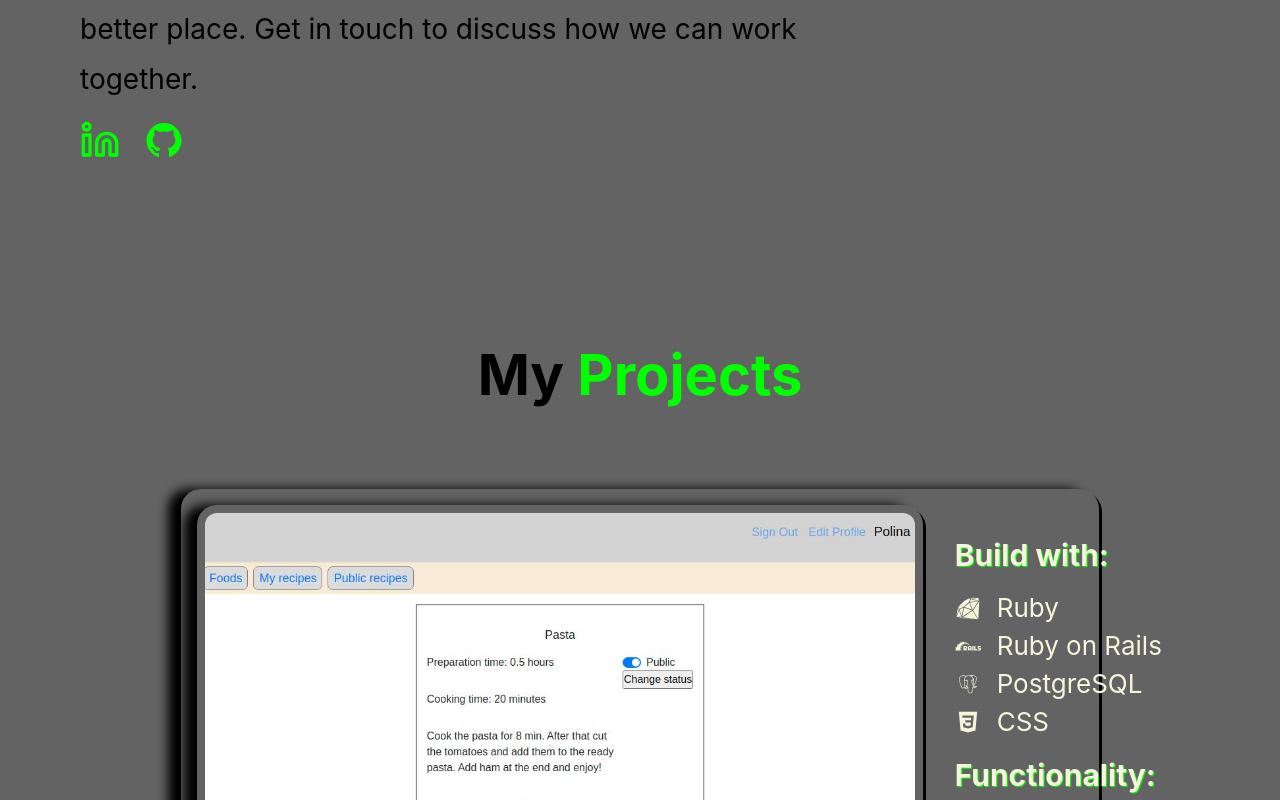
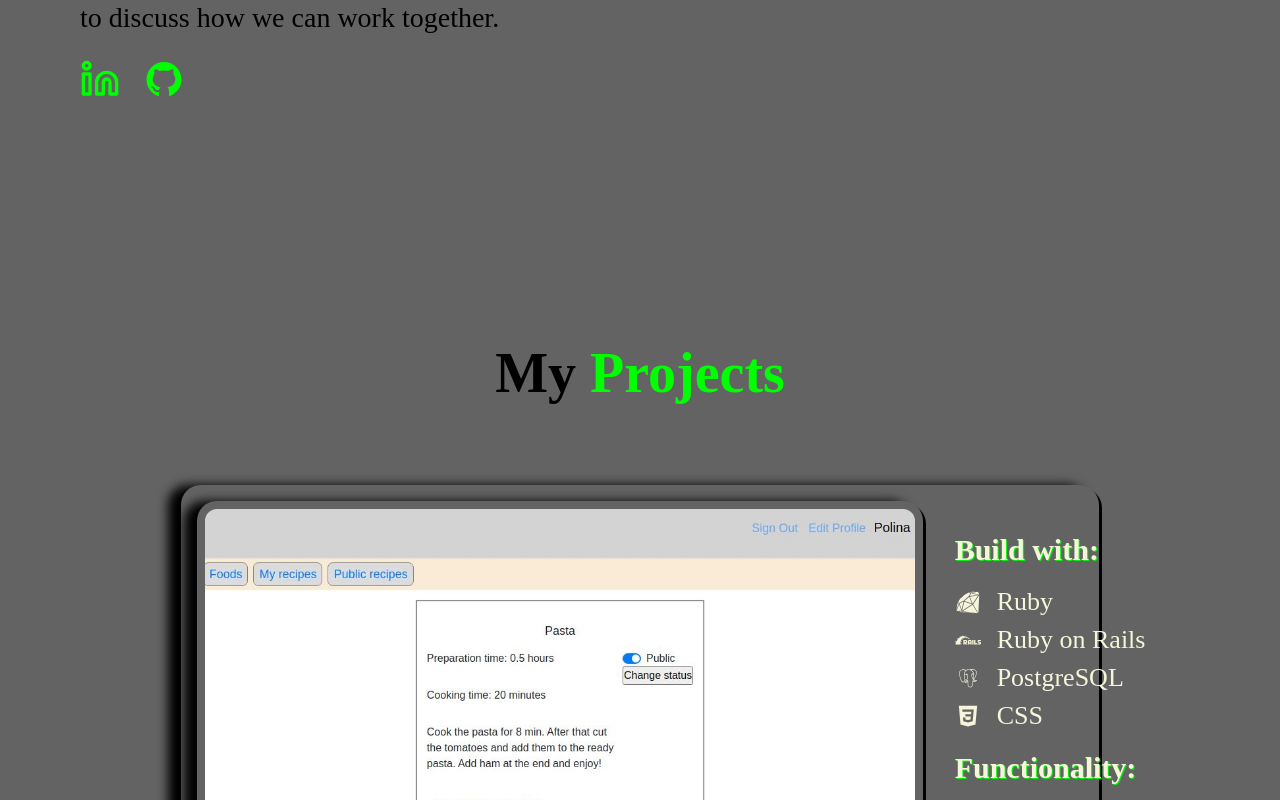
Before and after one commit to PolinaStamenova/my-portfolio, a React (Create React App) app: page / in a window 1280 px wide. Shown: the part 640-1440 px from the top of the page. Built offline with nearby package versions, Linux system fonts and the light colour scheme.

Commit message:
Remove comments

```diff
--- a/package.json
+++ b/package.json
@@ -51,6 +51,10 @@
     "eslint-plugin-import": "^2.25.4",
     "eslint-plugin-jsx-a11y": "^6.5.1",
     "eslint-plugin-react": "^7.28.0",
-    "eslint-plugin-react-hooks": "^4.3.0"
+    "eslint-plugin-react-hooks": "^4.3.0",
+    "stylelint": "^13.13.1",
+    "stylelint-config-standard": "^21.0.0",
+    "stylelint-csstree-validator": "^1.9.0",
+    "stylelint-scss": "^3.21.0"
   }
 }
--- a/src/App.css
+++ b/src/App.css
@@ -5,7 +5,6 @@
 }
 
 body {
-  /* background-color: #404040; */
   background-color: #636363;
   font-size: 28px;
 }
--- a/src/components/Contact.css
+++ b/src/components/Contact.css
@@ -29,11 +29,6 @@ textarea {
   font-size: 24px;
 }
 
-input:focus,
-textarea:focus {
-  outline: none;
-}
-
 input {
   border-radius: 40px;
   border: none;
@@ -44,6 +39,11 @@ textarea {
   resize: none;
 }
 
+input:focus,
+textarea:focus {
+  outline: none;
+}
+
 button {
   width: 30%;
   margin-left: auto;
--- a/src/components/Home.css
+++ b/src/components/Home.css
@@ -12,7 +12,7 @@
 
 .change-text {
   margin-top: 1rem;
-  color: #00ff00;
+  color: #0f0;
 }
 
 .rails-container {
@@ -32,7 +32,7 @@
 }
 
 .change-text-color {
-  color: #00ff00;
+  color: #0f0;
 }
 
 .home-text-content {
@@ -50,11 +50,11 @@
 .social-media-icons {
   width: 40px;
   height: 40px;
-  color: #00ff00;
+  color: #0f0;
 }
 
 .social-links {
-  color: #00ff00;
+  color: #0f0;
 }
 
 .social-links:hover {
@@ -64,5 +64,5 @@
 .my-photo {
   max-height: 20rem;
   border-radius: 50%;
-  box-shadow: 0.5rem 0.5rem 0.5rem #00ff00;
+  box-shadow: 0.5rem 0.5rem 0.5rem #0f0;
 }
--- a/src/components/MyProjects.css
+++ b/src/components/MyProjects.css
@@ -8,10 +8,6 @@
 .my-projects-list {
   padding: 1rem;
 }
-
-/* .my-projects-list:hover {
-  opacity: 1;
-} */
 
 .my-project-image {
   max-height: 200px;
--- a/src/components/Nav.css
+++ b/src/components/Nav.css
@@ -14,5 +14,5 @@
 }
 
 .nav-list:hover {
-  color: #00ff00;
+  color: #0f0;
 }
--- a/src/components/Projects.css
+++ b/src/components/Projects.css
@@ -42,7 +42,7 @@
 }
 
 .build-with {
-  text-shadow: 1px 1px 1px #00ff00;
+  text-shadow: 1px 1px 1px #0f0;
   color: beige;
   font-weight: bold;
   font-size: 30px;
@@ -56,7 +56,7 @@
 
 .functionality {
   margin-top: 1rem;
-  text-shadow: 1px 1px 1px #00ff00;
+  text-shadow: 1px 1px 1px #0f0;
   color: beige;
   font-weight: bold;
   font-size: 30px;
--- a/src/index.css
+++ /dev/null
@@ -1,13 +0,0 @@
-body {
-  margin: 0;
-  font-family: -apple-system, BlinkMacSystemFont, 'Segoe UI', 'Roboto', 'Oxygen',
-    'Ubuntu', 'Cantarell', 'Fira Sans', 'Droid Sans', 'Helvetica Neue',
-    sans-serif;
-  -webkit-font-smoothing: antialiased;
-  -moz-osx-font-smoothing: grayscale;
-}
-
-code {
-  font-family: source-code-pro, Menlo, Monaco, Consolas, 'Courier New',
-    monospace;
-}
--- a/src/index.js
+++ b/src/index.js
@@ -1,6 +1,5 @@
 import React from 'react';
 import ReactDOM from 'react-dom';
-import './index.css';
 import App from './App';
 
 ReactDOM.render(
```
Also changed, not shown: src/App.js (+8 -9 lines), .stylelintrc.json (added), 2 other files (tests, documents, lock files or other folders).
